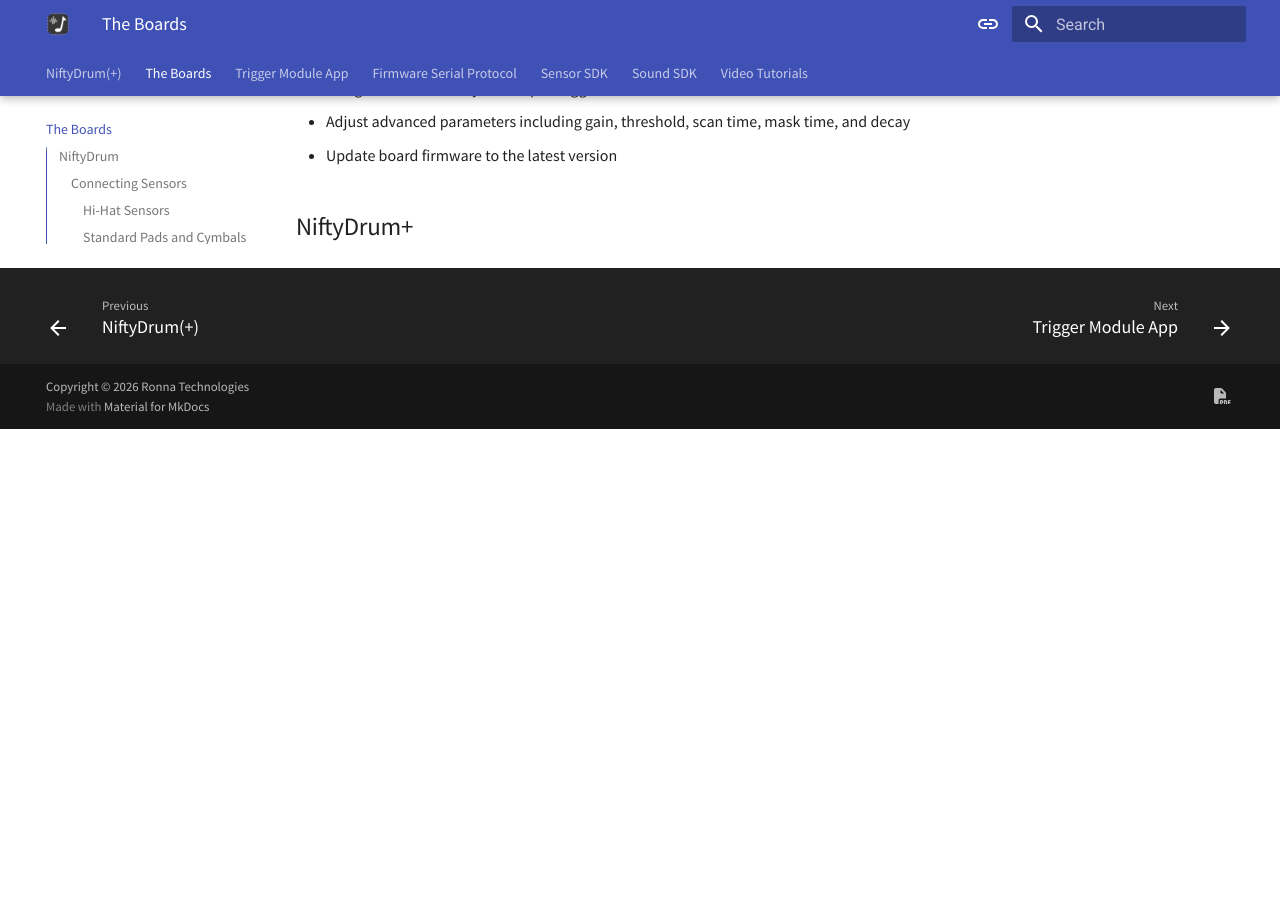
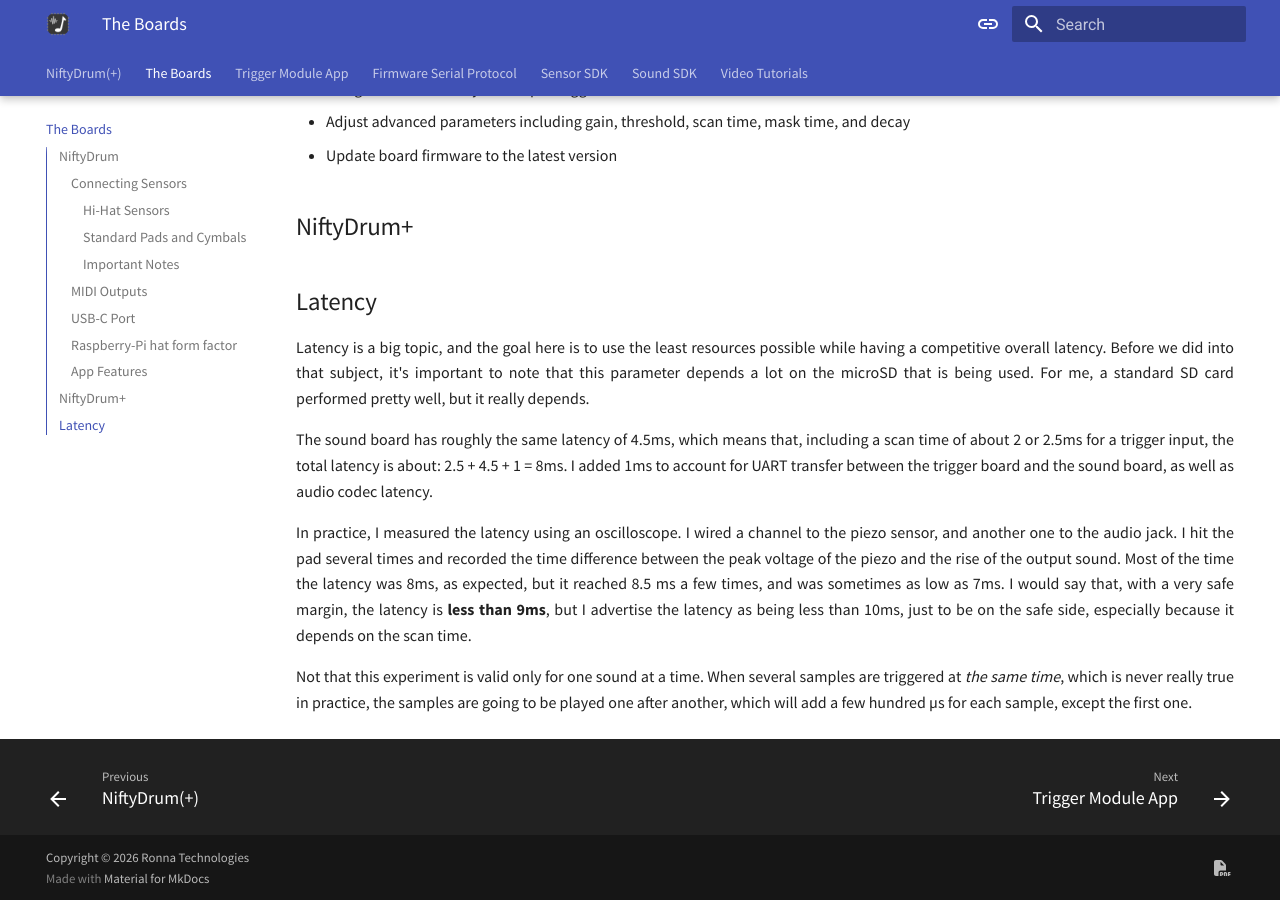
Before and after one commit to RonnaTechnologies/doc.niftydrum.com, an MkDocs documentation site: the page built from doc/1.board.md, in a window 1280 px wide and 900 px high, scrolled down 2051 px. Built offline with MkDocs 1.6.1 and Material for MkDocs 9.7.7, drawn with Linux system fonts in a browser that asks for light colours; before the commit the page ends 2480 px from its top, so only the background shows below that.

Commit message:
add latency section to board page

```diff
--- a/doc/1.board.md
+++ b/doc/1.board.md
@@ -65,3 +65,19 @@
 - Update board firmware to the latest version
 
 ## NiftyDrum+
+
+## Latency
+
+Latency is a big topic, and the goal here is to use the least resources possible while having a competitive overall latency.
+Before we did into that subject, it's important to note that this parameter depends a lot on the microSD that is being used.
+For me, a standard SD card performed pretty well, but it really depends.
+
+The sound board has roughly the same latency of 4.5ms, which means that, including a scan time of about 2 or 2.5ms for a trigger input, the total latency is about: 2.5 + 4.5 + 1 = 8ms. I added 1ms to account for UART transfer between the trigger board and the sound board, as well as audio codec latency.
+
+In practice, I measured the latency using an oscilloscope. I wired a channel to the piezo sensor, and another one to the audio jack.
+I hit the pad several times and recorded the time difference between the peak voltage of the piezo and the rise of the output sound.
+Most of the time the latency was 8ms, as expected, but it reached 8.5 ms a few times, and was sometimes as low as 7ms.
+I would say that, with a very safe margin, the latency is **less than 9ms**, but I advertise the latency as being less than 10ms, just to be on the safe side, especially because it depends on the scan time.
+
+Not that this experiment is valid only for one sound at a time.
+When several samples are triggered at *the same time*, which is never really true in practice, the samples are going to be played one after another, which will add a few hundred µs for each sample, except the first one.
```
